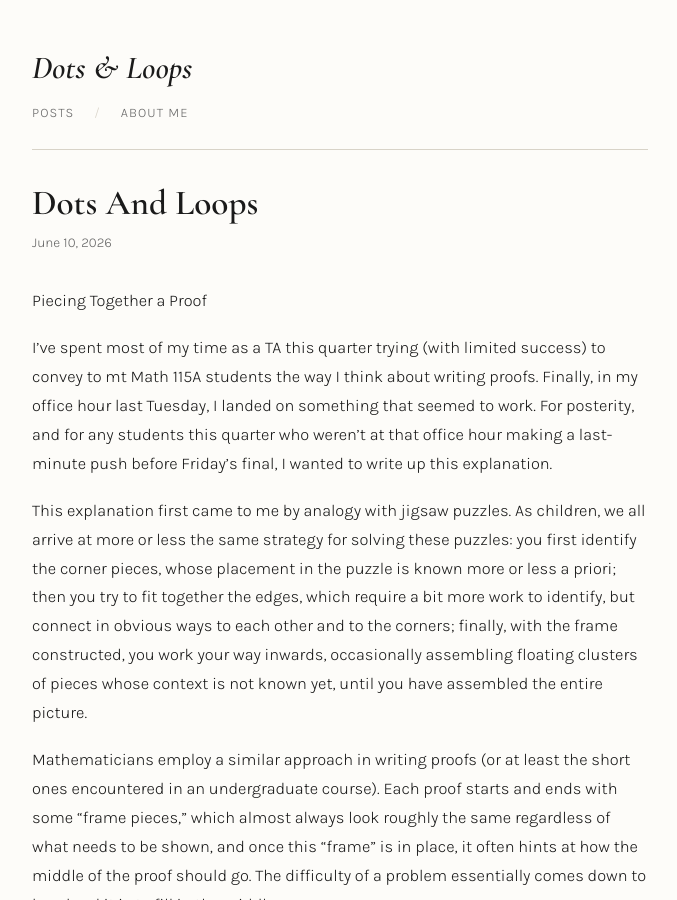
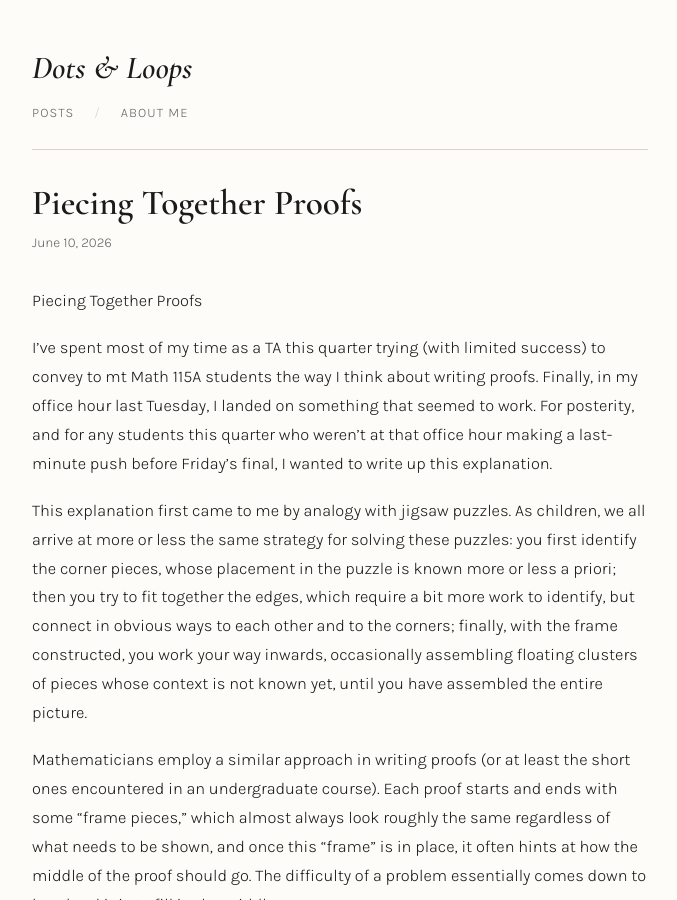
Before and after one commit to btslater-math/dots-and-loops, a Jekyll site: the page built from _posts/2026-06-10-dots-and-loops.md, in a window 1280 px wide and 900 px high. Shown: the whole window, without its empty margins (300-977 px from the left). Built offline with Jekyll 4.4.1, drawn with Linux system fonts in a browser that asks for light colours; our own code applies the rules of GitHub Pages for plain Markdown files.

Commit message:
Update 2026-06-10-dots-and-loops.md

```diff
--- a/_posts/2026-06-10-dots-and-loops.md
+++ b/_posts/2026-06-10-dots-and-loops.md
@@ -1,4 +1,10 @@
-Piecing Together a Proof
+---
+layout: post
+title: "Piecing Together Proofs"
+date: 2026-06-10
+---
+
+Piecing Together Proofs
 
 I’ve spent most of my time as a TA this quarter trying (with limited success) to convey to mt Math 115A students the way I think about writing proofs. Finally, in my office hour last Tuesday, I landed on something that seemed to work. For posterity, and for any students this quarter who weren’t at that office hour making a last-minute push before Friday’s final, I wanted to write up this explanation.
 
```
